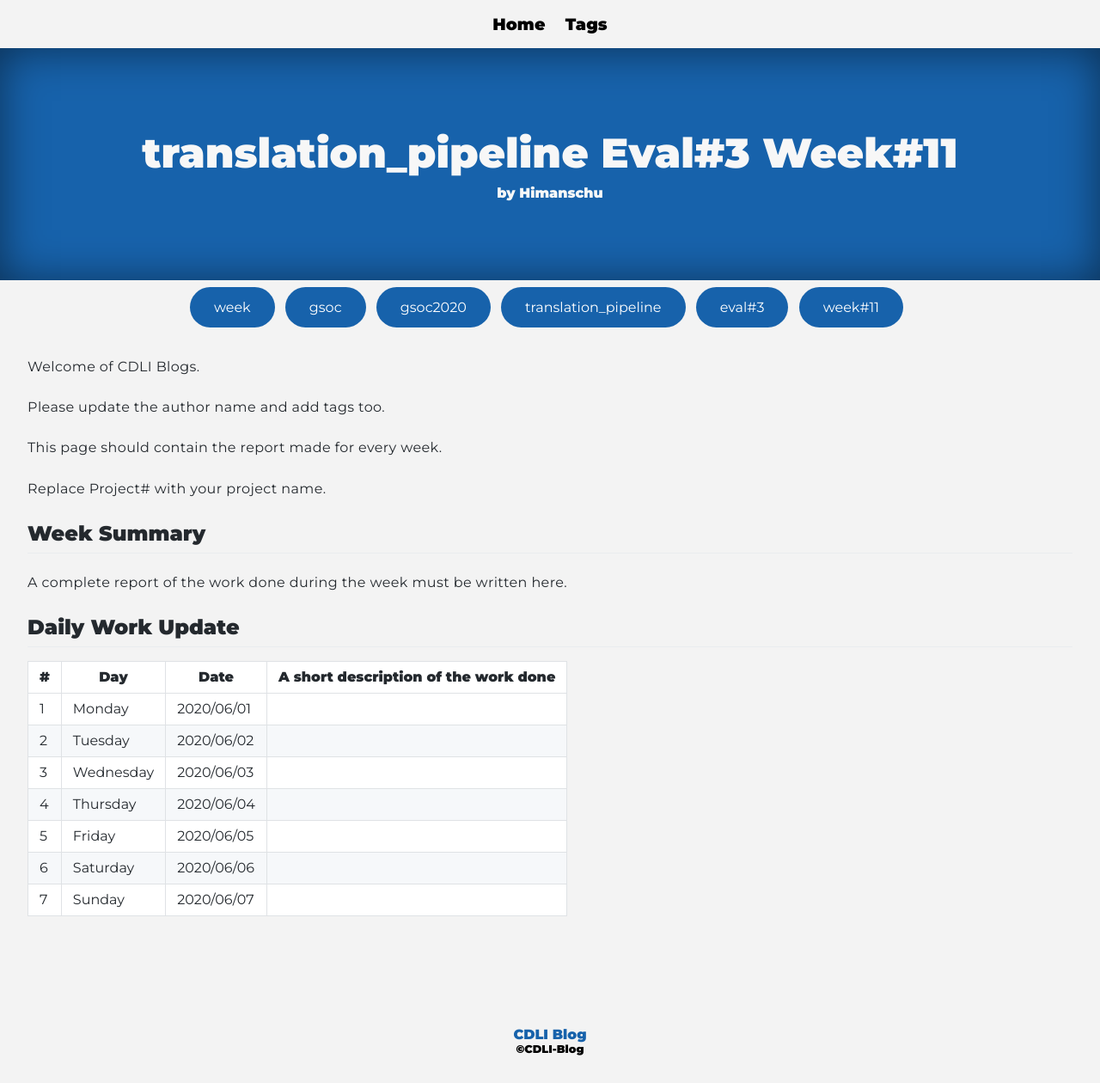
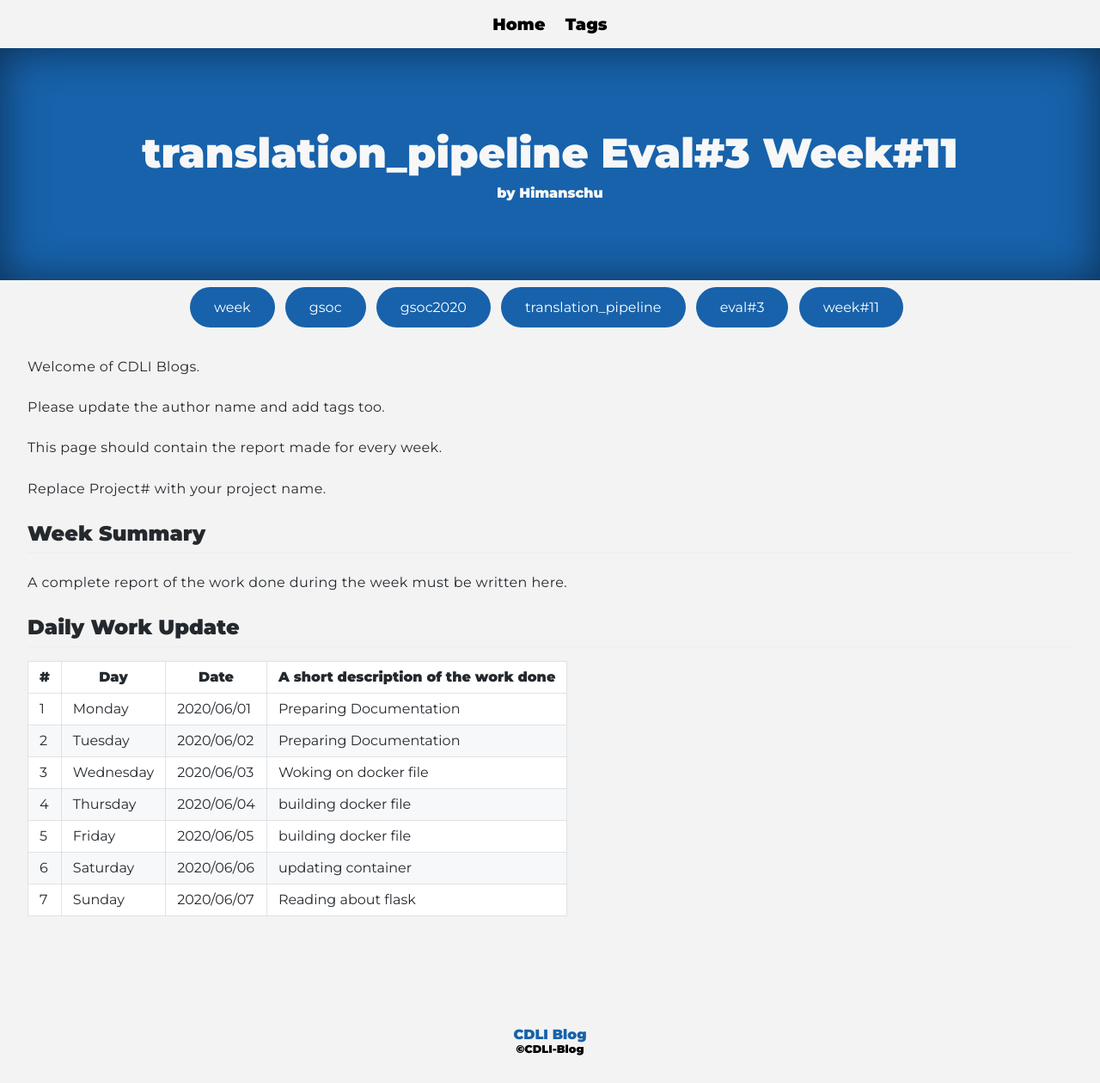
Before and after one commit to cdli-gh/blog, a Jekyll site: the page built from _blog/gsoc20/translation_pipeline/posts/13_week11.md, in a window 1280 px wide. Shown: the whole page at 86% size. Built offline with Jekyll 4.4.1, drawn with Linux system fonts in a browser that asks for light colours; Markdown is read by kramdown in place of the engine named in the settings.

Commit message:
Update 13_week11.md

```diff
--- a/_blog/gsoc20/translation_pipeline/posts/13_week11.md
+++ b/_blog/gsoc20/translation_pipeline/posts/13_week11.md
@@ -21,10 +21,10 @@
 
 |\#|Day|Date|A short description of the work done|
 |---	|---	|---	|---	|
-|1   	| Monday 	|   2020/06/01	|   	|
-|2   	| Tuesday  	|   2020/06/02	|   	|
-|3   	| Wednesday  	|  2020/06/03 	|   	|
-|4   	| Thursday  	|   2020/06/04	|   	|
-|5   	| Friday  	|   2020/06/05	|   	|
-|6   	| Saturday  	|   2020/06/06	|   	|
-|7   	| Sunday  	|   2020/06/07	|   	|
+|1   	| Monday 	|   2020/06/01	|  Preparing Documentation 	|
+|2   	| Tuesday  	|   2020/06/02	|  Preparing Documentation 	|
+|3   	| Wednesday  	|  2020/06/03 	|  Woking on docker file 	|
+|4   	| Thursday  	|   2020/06/04	|  building docker file 	|
+|5   	| Friday  	|   2020/06/05	|  building docker file 	|
+|6   	| Saturday  	|   2020/06/06	|  updating container 	|
+|7   	| Sunday  	|   2020/06/07	| Reading about flask  	|
```
